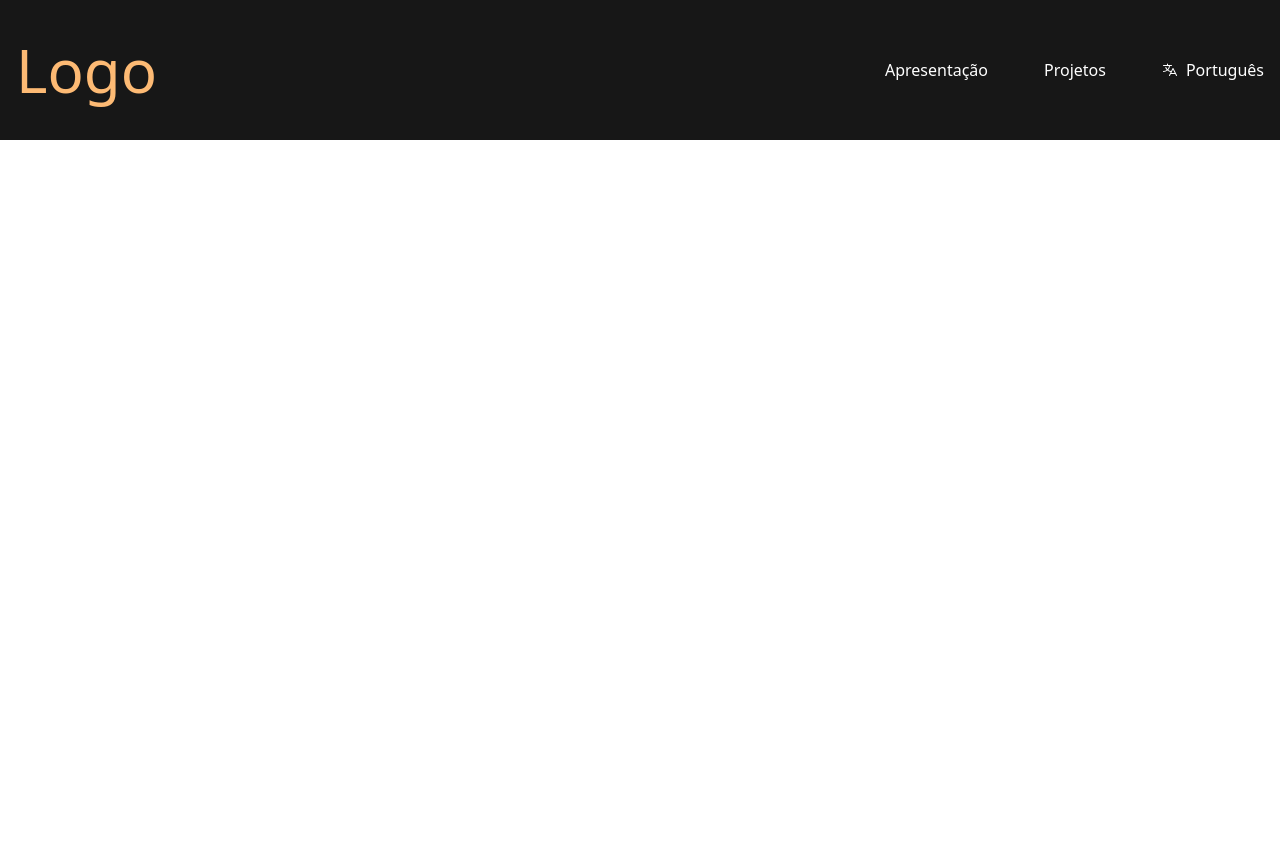
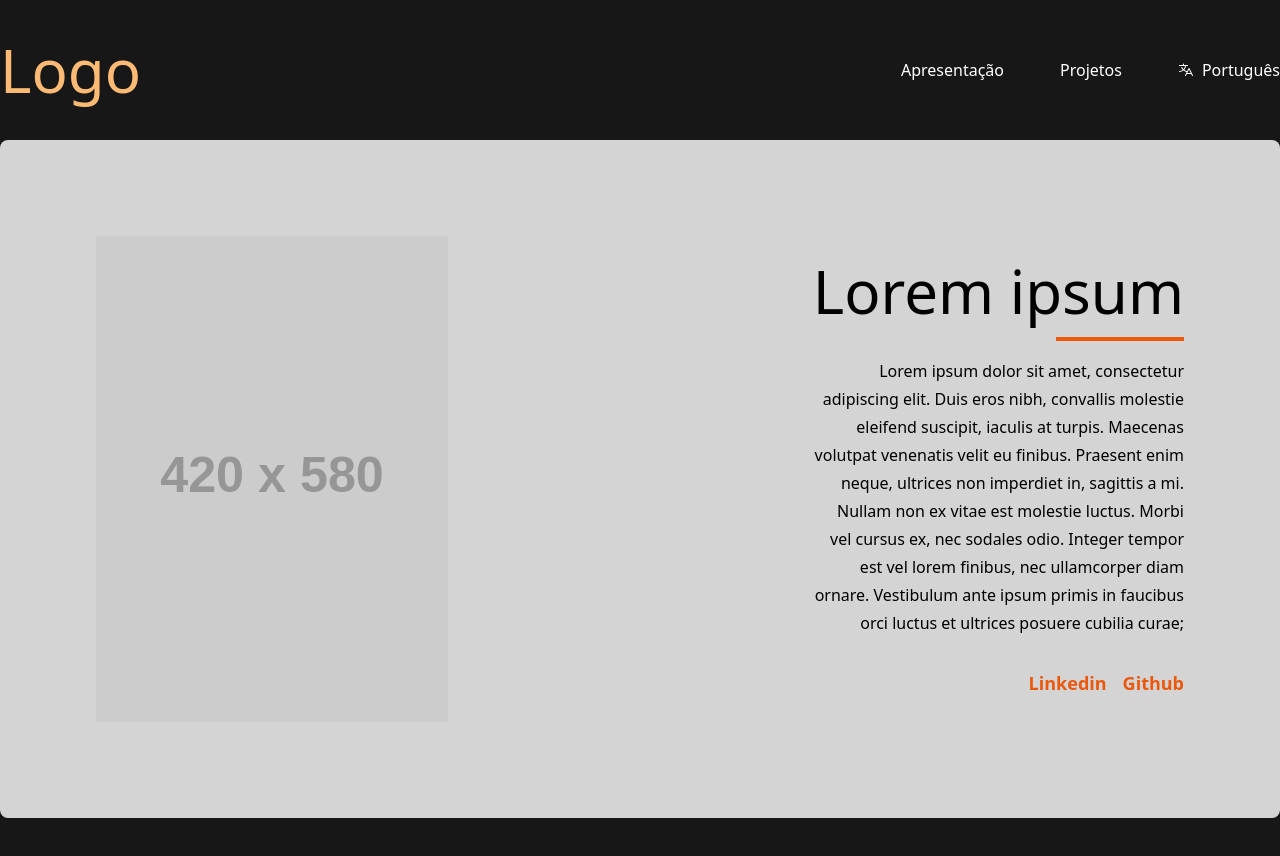
Before and after one commit to HenriqueMarcelo/portfolio, a React (Vite) app: page / in a window 1280 px wide. Shown: the top 856 px of the page. Before the commit the page ends 800 px from the top, so only its background shows below. Built offline with nearby package versions, Linux system fonts and the light colour scheme.

Commit message:
feat: Presentation component

```diff
--- a/src/Home.tsx
+++ b/src/Home.tsx
@@ -1,9 +1,11 @@
 import { Header } from './pages/Header'
+import { Presentantion } from './pages/Presentation'
 
 function Home() {
   return (
-    <div className="App">
+    <div>
       <Header />
+      <Presentantion />
     </div>
   )
 }
--- a/src/pages/Header.tsx
+++ b/src/pages/Header.tsx
@@ -3,7 +3,7 @@ import { Translate } from 'phosphor-react'
 export function Header() {
   return (
     <header className="bg-neutral-900 text-white py-10">
-      <div className="container mx-auto px-4 flex justify-between items-center">
+      <div className="container mx-auto flex justify-between items-center">
         <div className="text-6xl text-orange-300">Logo</div>
         <nav className="flex gap-14">
           <a className="hover:text-orange-300 transition-all" href="#">
--- /dev/null
+++ b/src/pages/Presentation.tsx
@@ -0,0 +1,49 @@
+export function Presentantion() {
+  return (
+    <section className="bg-neutral-900 pb-20">
+      <article className="container mx-auto p-24 bg-neutral-300 rounded-lg">
+        <div className="grid grid-cols-3 gap-4">
+          <div>
+            <img
+              src="http://via.placeholder.com/420x580.png/7E7E7E"
+              alt=""
+              className=""
+            />
+          </div>
+          <div className="col-span-2 text-right pl-80 flex items-center justify-end">
+            <div className="inline-block">
+              <h2 className="text-6xl">Lorem ipsum</h2>
+              <hr className="h-1 w-32 my-4 bg-orange-600 border-0 mr-0 ml-auto"></hr>
+              <div className="flex">
+                <p className="w-0 flex-grow leading-7">
+                  Lorem ipsum dolor sit amet, consectetur adipiscing elit. Duis
+                  eros nibh, convallis molestie eleifend suscipit, iaculis at
+                  turpis. Maecenas volutpat venenatis velit eu finibus. Praesent
+                  enim neque, ultrices non imperdiet in, sagittis a mi. Nullam
+                  non ex vitae est molestie luctus. Morbi vel cursus ex, nec
+                  sodales odio. Integer tempor est vel lorem finibus, nec
+                  ullamcorper diam ornare. Vestibulum ante ipsum primis in
+                  faucibus orci luctus et ultrices posuere cubilia curae;
+                  <div className="flex gap-4 justify-end mt-8">
+                    <a
+                      href=""
+                      className="text-orange-600 font-bold text-lg hover:underline"
+                    >
+                      Linkedin
+                    </a>
+                    <a
+                      href=""
+                      className="text-orange-600 font-bold text-lg hover:underline"
+                    >
+                      Github
+                    </a>
+                  </div>
+                </p>
+              </div>
+            </div>
+          </div>
+        </div>
+      </article>
+    </section>
+  )
+}
```
